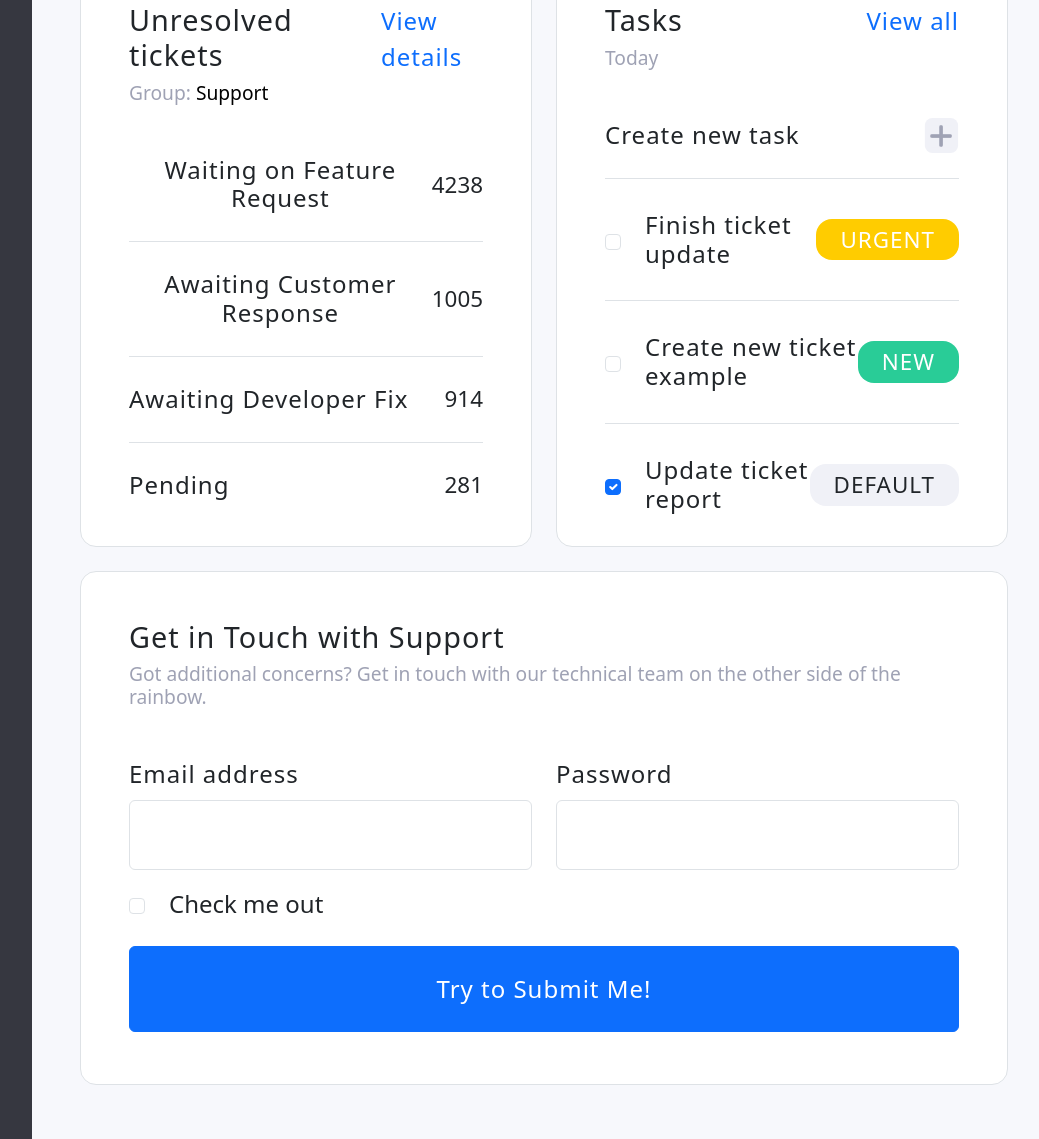
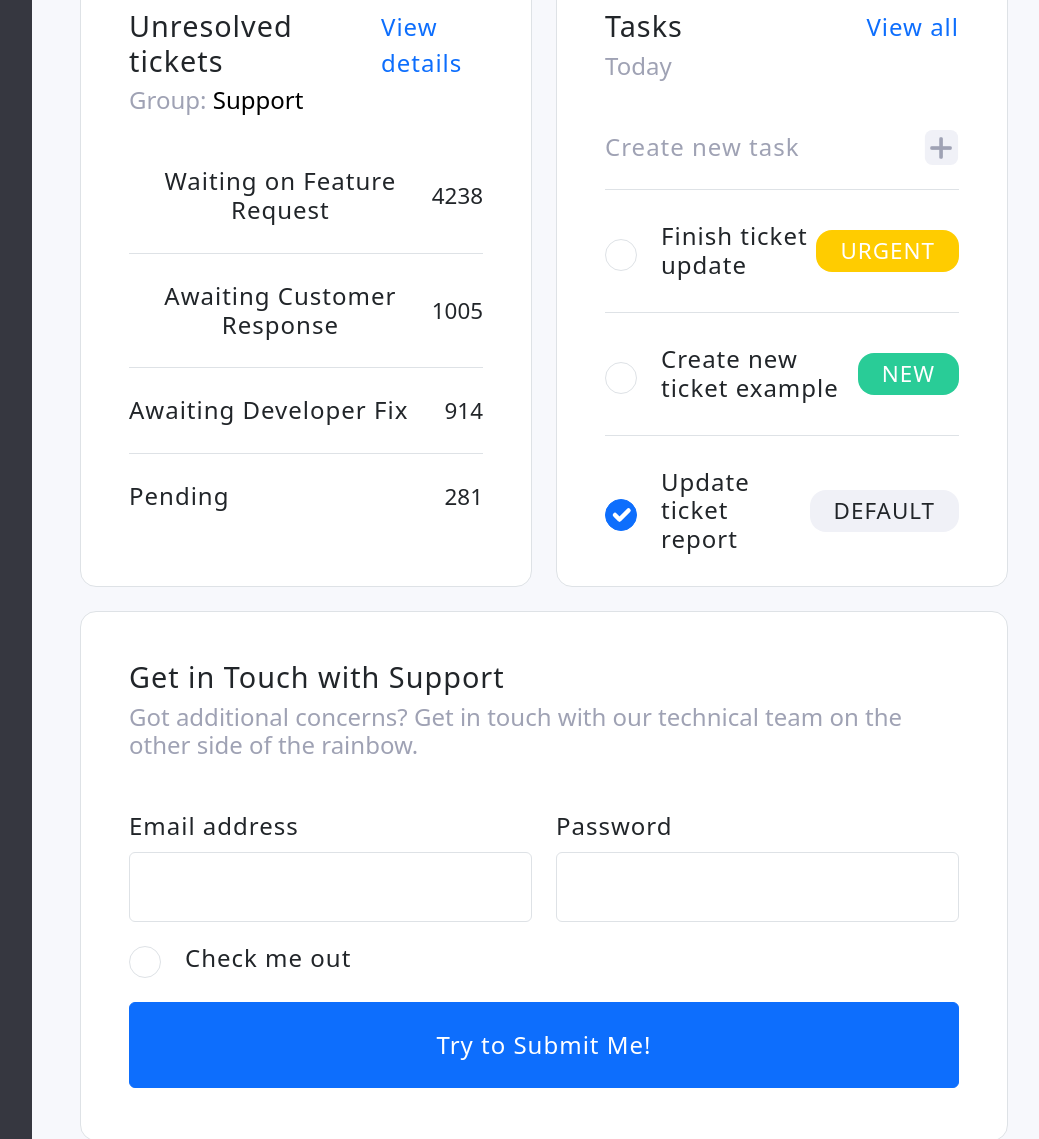
Before and after one commit to 76chan21/Keilly_Narumi_Framework, a website: page public/index.html in a window 1280 px wide. Shown: the part 950-2089 px from the top of the page, without its empty margins (224-1263 px from the left). Drawn offline with nearby package versions, Linux system fonts and the light colour scheme.

Commit message:
fixed checkboxes and adjusted h4 font sizing

```diff
--- a/public/assets/css/style.css
+++ b/public/assets/css/style.css
@@ -148,7 +148,7 @@ h3.card-title {
 
 h3.card-title-s,
 h5.card-title-s {
-    font-size: 1.2em;
+    font-size: 1.5em;
     color: #9FA2B4;
 }
 
@@ -217,6 +217,10 @@ ul {
     letter-spacing: 1px;
 }
 
+.text-grey {
+    color: #9FA2B4;
+}
+
 .section-title {
     font-size: 1.8em;
     padding-bottom: 1vh;
@@ -246,8 +250,13 @@ ul {
     color: #9FA2B4;
 }
 
-.the-check {
-    font-size: 1.5em;
+.form-check-input[type=checkbox] {
+    font-size: 2em;
+    border-radius: 50% !important;
+}
+
+.form-check-label {
+    letter-spacing: 1px;
 }
 
 .btn-form {
--- a/public/index.html
+++ b/public/index.html
@@ -296,7 +296,7 @@
                             <div id="task-list">
                                 <ul>
                                     <li class="border-bottom d-flex justify-content-between align-items-center py-1">
-                                        <h4>Create new task</h4>
+                                        <h4 class="text-grey">Create new task</h4>
                                         <div class="add rounded-3">
                                             <img class="add" src="./assets/img/plus.png"
                                                 alt="plus icon to create new task" />
@@ -360,7 +360,7 @@
                                     </div>
                                     <div class="d-flex align-items-center mb-3">
                                         <input type="checkbox" class="form-check-input check-me" id="exampleCheck1">
-                                        <label class="form-check-label the-check ms-4" for="exampleCheck1">Check me out</label>
+                                        <label class="form-check-label the-check ms-4 fs-4" for="exampleCheck1">Check me out</label>
                                     </div>
                                     <!-- Submit Trigger Modal -->
                                     <div class="d-flex justify-content-center align-items-center mb-5">
```
